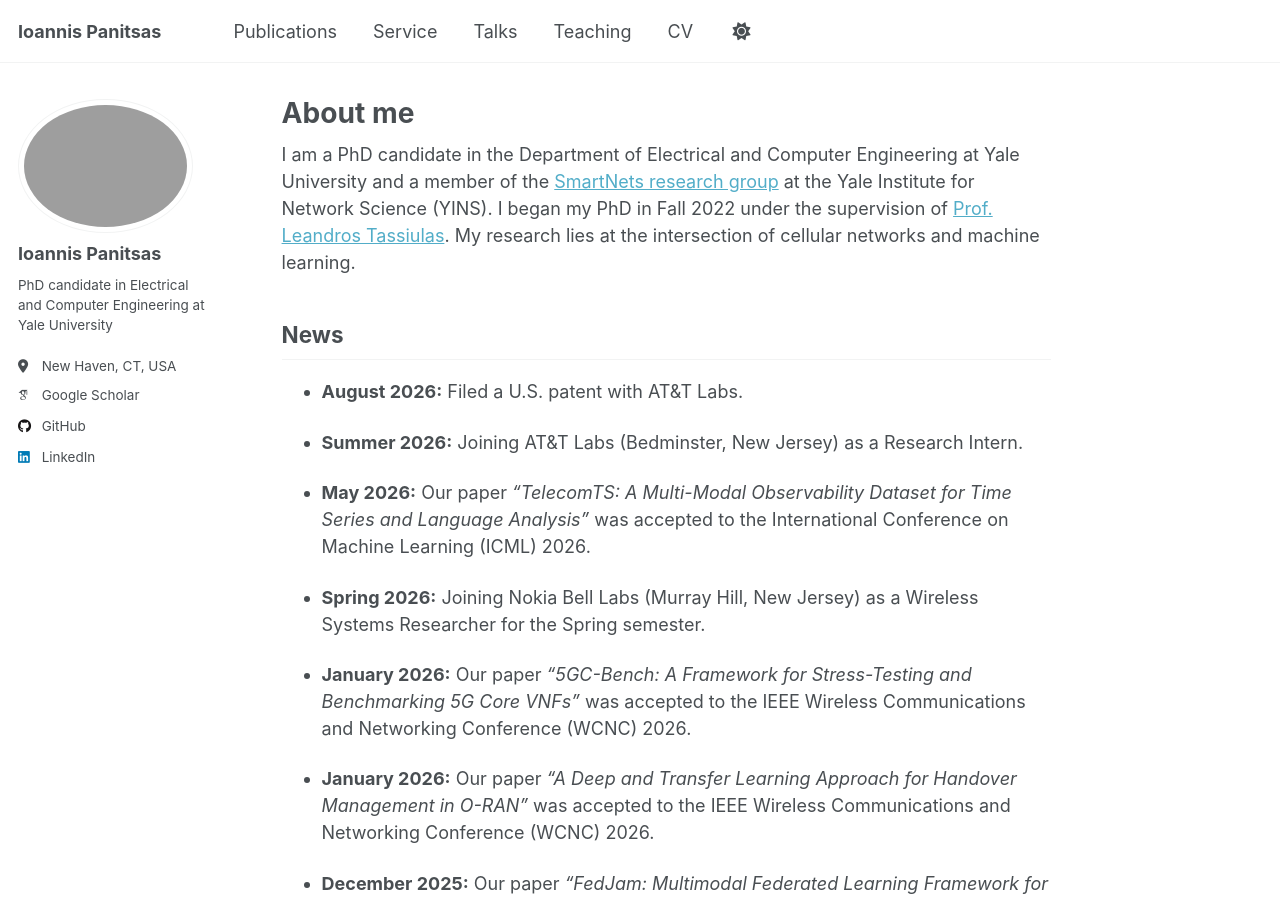
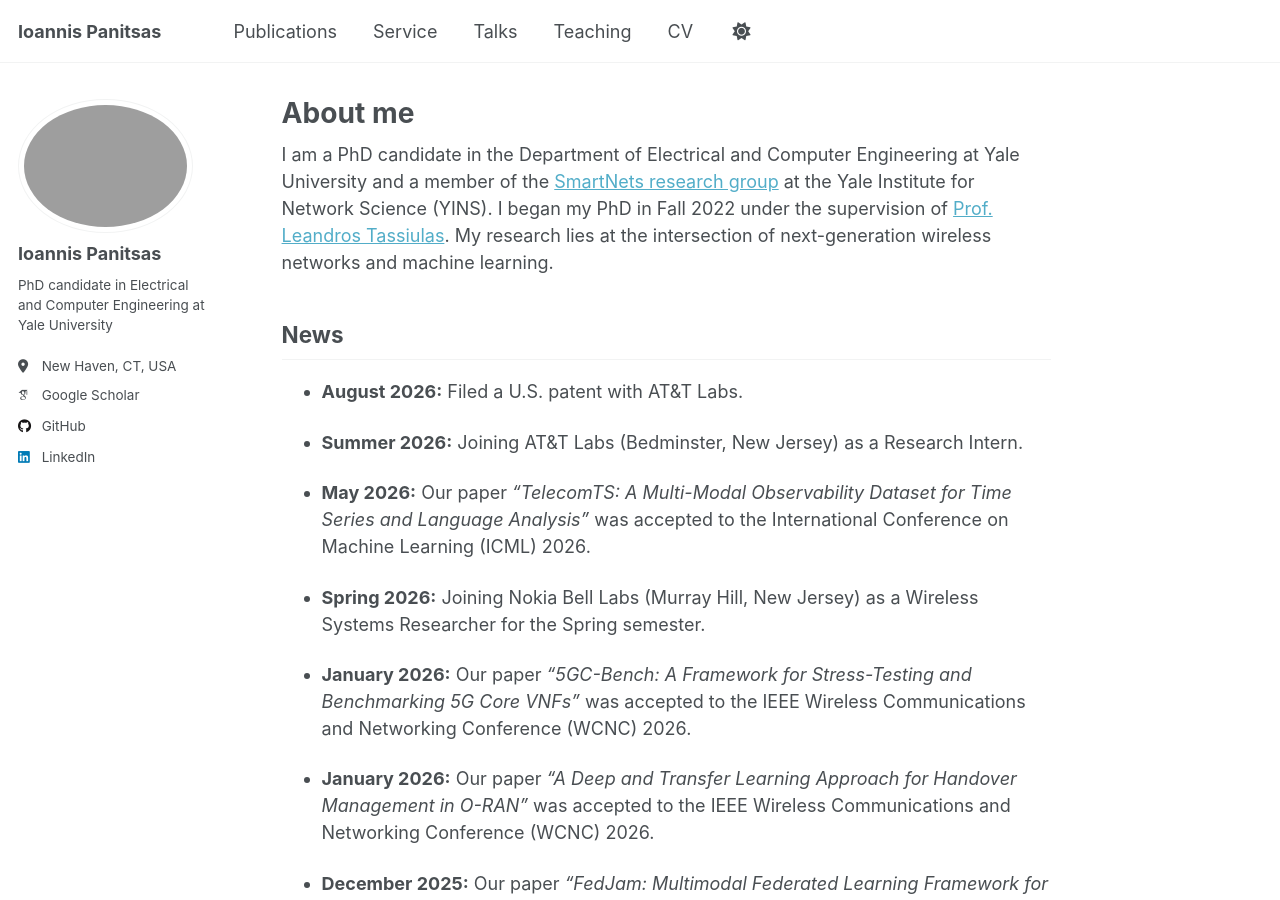
Before and after one commit to panitsasi/panitsasi.github.io, a Jekyll site: the page built from _pages/about.md, in a window 1280 px wide and 900 px high. Built offline with Jekyll 4.4.1, drawn with Linux system fonts in a browser that asks for light colours; some web fonts are replaced.

Commit message:
Revise research description in about.md
Updated research focus to next-generation wireless networks.

```diff
--- a/_pages/about.md
+++ b/_pages/about.md
@@ -4,7 +4,7 @@ title: "About me"
 author_profile: true
 ---
 
-I am a PhD candidate in the Department of Electrical and Computer Engineering at Yale University and a member of the [SmartNets research group](https://smartnets.yale.edu/) at the Yale Institute for Network Science (YINS). I began my PhD in Fall 2022 under the supervision of [Prof. Leandros Tassiulas](https://engineering.yale.edu/research-and-faculty/faculty-directory/leandros-tassiulas). My research lies at the intersection of cellular networks and machine learning.
+I am a PhD candidate in the Department of Electrical and Computer Engineering at Yale University and a member of the [SmartNets research group](https://smartnets.yale.edu/) at the Yale Institute for Network Science (YINS). I began my PhD in Fall 2022 under the supervision of [Prof. Leandros Tassiulas](https://engineering.yale.edu/research-and-faculty/faculty-directory/leandros-tassiulas). My research lies at the intersection of next-generation wireless networks and machine learning.
 
 ## News
 
```
